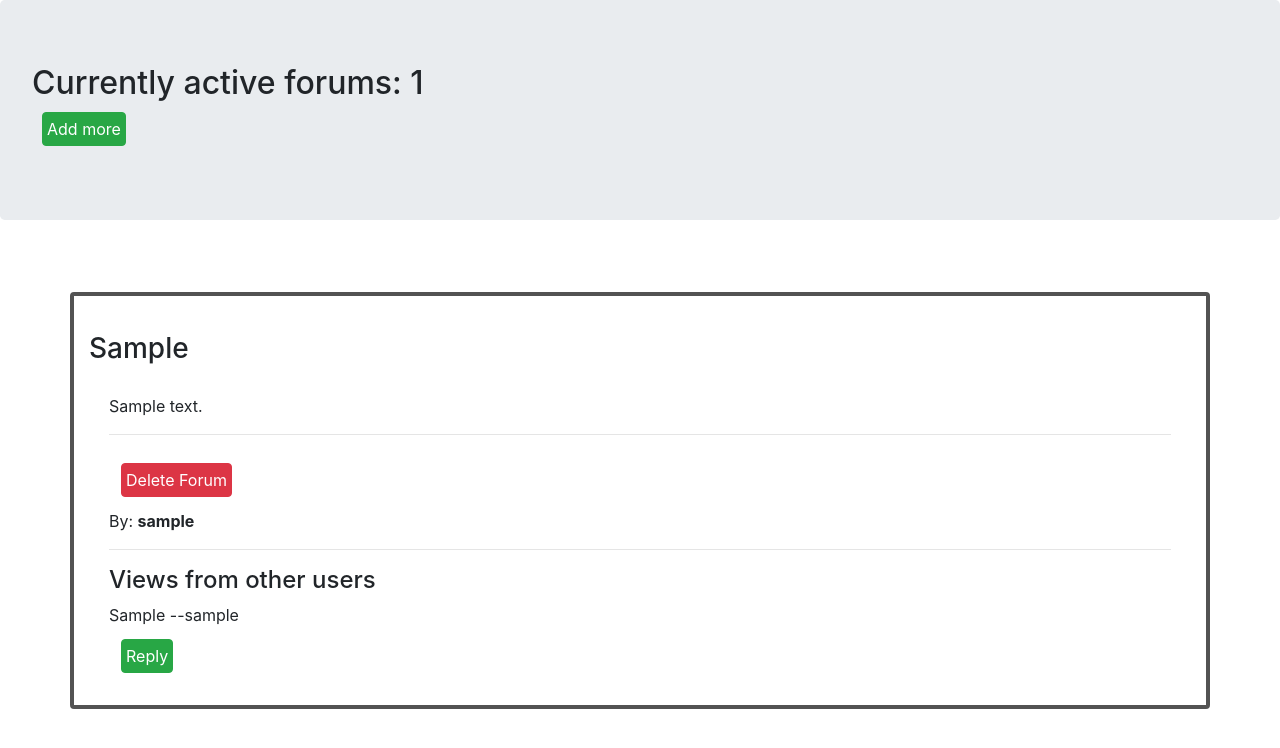
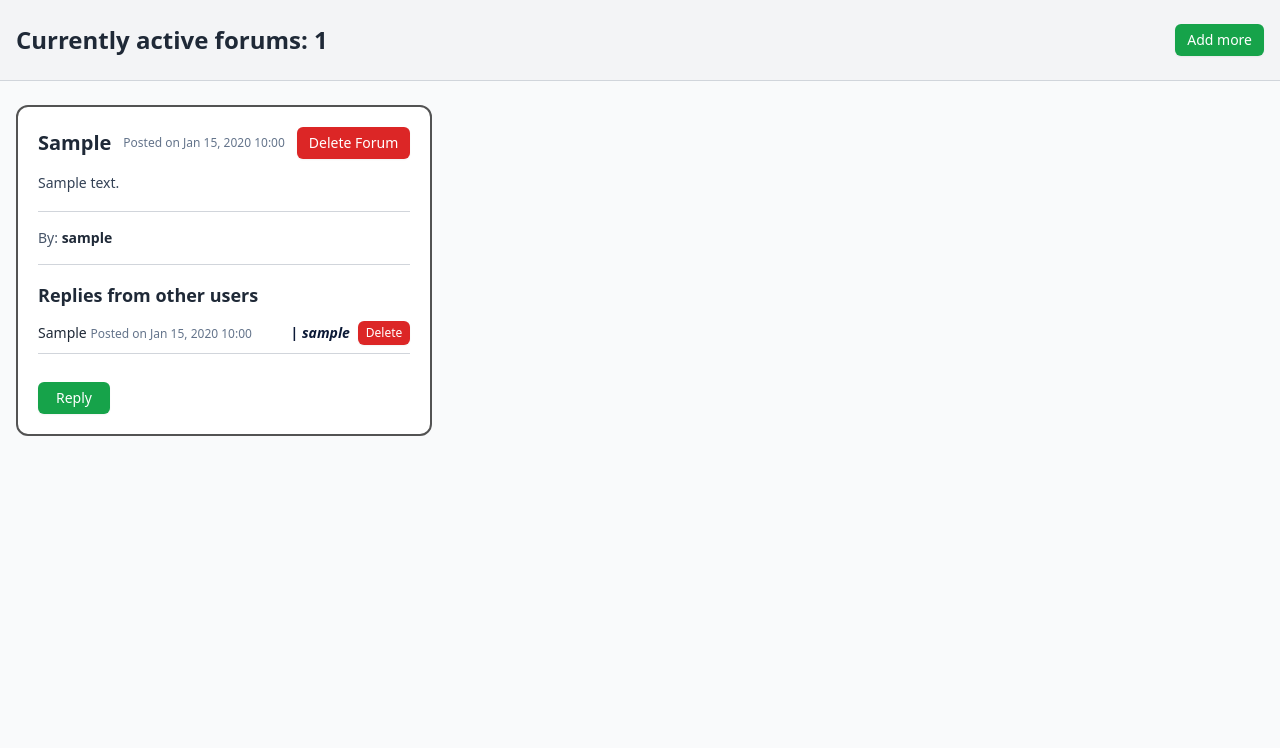
Before and after one commit to pbp-kelompok-b12/WIkilympics, a Django app: page /forums/ in a window 1280 px wide. Shown: the top 748 px of the page. Run offline with Django 5.2, Linux system fonts and the light colour scheme; a user stored in the database is signed in; tables that the repository leaves empty hold one stand-in row (values such as "Sample post"); some libraries are stand-ins or nearby versions.

Commit message:
feat: implement Delete functions on Forums and Discussions

```diff
--- a/main/models.py
+++ b/main/models.py
@@ -16,6 +16,8 @@ class Discussion(models.Model):
     username = models.ForeignKey(User, on_delete=models.RESTRICT, null=True)
     forum = models.ForeignKey(Forum,blank=True,on_delete=models.CASCADE)
     discuss = models.CharField(max_length=1000)
+    date_created=models.DateTimeField(auto_now_add=True,null=True)
+
 
     def __str__(self):
         return str(self.forum)
--- a/main/templates/Home.html
+++ b/main/templates/Home.html
@@ -2,68 +2,114 @@
 <!DOCTYPE html>
 <html lang="en">
 <head>
-    <meta charset="UTF-8">
-    <meta name="viewport" content="width=device-width, initial-scale=1.0">
-    <title>DataFlair discussion forum</title>
-    <link rel="stylesheet" href="https://stackpath.bootstrapcdn.com/bootstrap/4.5.0/css/bootstrap.min.css" integrity="sha384-9aIt2nRpC12Uk9gS9baDl411NQApFmC26EwAOH8WgZl5MYYxFfc+NcPb1dKGj7Sk" crossorigin="anonymous"0>
-    <style>
-        .box{
-            border: 4px solid rgb(83, 83, 83);
-            margin: 0 auto;
-        }
-    </style>
+  <meta charset="UTF-8" />
+  <meta name="viewport" content="width=device-width, initial-scale=1.0"/>
+  <title>Forums</title>
+  <script src="https://cdn.tailwindcss.com"></script>
 </head>
-<body>
-        <h2 class="jumbotron">
+<body class="bg-[#f9fafb] text-[#1f2937]">
+  <section class="w-full bg-[#f3f4f6] border-b border-[#d1d5db]">
+    <div class="container mx-auto px-4 py-6 flex flex-col gap-4 md:flex-row md:items-center md:justify-between">
+      <h2 class="text-2xl font-semibold">
         Currently active forums: {{count}}
-            <form method="POST" action="{% url 'main:addInForum' %}">
+      </h2>
+      <form method="POST" action="{% url 'main:addInForum' %}" class="flex">
         {% csrf_token %}
-            <button class="btn btn-success" style="width:fit-content; padding: 4px; margin:10px;">Add more</button>
+        <button
+          class="w-auto px-3 py-1.5 rounded-md bg-[#16a34a] hover:bg-[#15803d] text-[#ffffff] text-sm font-medium shadow-sm transition"
+          type="submit">
+          Add more
+        </button>
       </form>
-        </h2>
-            <div class="card-columns" style="padding: 10px; margin: 20px;"></div>
+    </div>
+  </section>
+
+  <main class="container mx-auto px-4 py-6">
+    <div class="grid gap-6 sm:grid-cols-2 lg:grid-cols-3">
+      {% for forum in forums %}
+        <article class="bg-[#ffffff] border-2 border-[#535353] rounded-xl mx-auto">
+          <div class="p-5">
+            <div class="flex items-center justify-between gap-3 mb-3">
+                <h3 class="text-xl font-semibold m-0 truncate">{{ forum.topic }}</h3>
+                <span class="text-xs text-[#64748b] whitespace-nowrap">
+                    Posted on {{ forum.date_created|date:"M d, Y H:i" }}
+                </span>
+                {% if forum.name == request.user %}
+                <form method="POST" action="{% url 'main:delete_forum' forum.id %}" class="shrink-0">
+                    {% csrf_token %}
+                    <button
+                    type="submit"
+                    class="px-3 py-1.5 rounded-md bg-[#dc2626] hover:bg-[#b91c1c] text-[#ffffff] text-sm font-medium shadow-sm transition whitespace-nowrap">
+                    Delete Forum
+                    </button>
+                </form>
+                {% endif %}
+            </div>
+
+            <div class="text-sm leading-6 text-[#334155]">
+              <p>{{ forum.description | truncatewords:25 }}</p>
+            </div>
+
+            <hr class="my-4 border-[#d1d5db]">
 
 
-            {%for forum in forums %}
+            <p class="text-sm text-[#475569] mb-2">
+              By: <b class="text-[#1f2937]">{{ forum.name }}</b>
+            </p>
 
-                <div class="card box container">
-                    <br>
-                    <h5 class="card-title">
-                        <h3>{{forum.topic}}</h3>
-                        <div class="card-body container">
-                                <p>{{forum.description | truncatewords:25 }}</p>
-                            </h5>
-                            <hr>
-                            {% if forum.name == request.user %}
-                                <form method="POST" action="{% url 'main:delete_forum' forum.id %}">
+            <hr class="my-4 border-[#d1d5db]">
+
+            <h4 class="text-lg font-semibold mb-2">Replies from other users</h4>
+
+            <div class="text-sm space-y-1 mb-4">
+            {% for thread in discussions %}
+                {% for objs in thread %}
+                {% if objs.forum_id == forum.id %}
+                    <div class="py-1">
+                    <div class="flex items-center justify-between gap-3">
+                        <div class="flex-1">
+                        {{ objs.discuss }}
+                            <span class="text-xs text-[#64748b] whitespace-nowrap">
+                                Posted on {{ objs.date_created|date:"M d, Y H:i" }}
+                            </span>
+                        </div>
+
+                        <div class="flex items-center gap-2 shrink-0">
+                        <b class="italic text-[#0b1936]">| {{ objs.username.username }}</b>
+
+                        {% if  objs.username == request.user %}
+                            <form method="POST" action="{% url 'main:delete_discussion' objs.id %}" class="inline-block">
                             {% csrf_token %}
-                                    <button class="btn btn-danger" style="width:fit-content; padding: 4px; margin:12px;">Delete Forum</button>
+                            <button
+                                type="submit"
+                                class="px-2 py-1 rounded-md bg-[#dc2626] hover:bg-[#b91c1c] text-[#ffffff] text-xs font-medium shadow-sm transition">
+                                Delete
+                            </button>
                             </form>
                         {% endif %}
-                            <p> By: <b>{{forum.name}}</b> </p>
-                            <hr>
-                            <h4>Views from other users</h4>
-                            {%for discuss in discussions%}
-                            {%for objs in discuss%}
-                            {% if objs.forum == forum %}
-                               {{objs.discuss}}     --{{objs.username}}
-                               <br>
+                        </div>
+                    </div>
+
+                    <hr class="my-2 border-[#d1d5db]">
+                    </div>
                 {% endif %}
-                            {%endfor%}
-                            {%endfor%}
+                {% endfor %}
+            {% endfor %}
+            </div>
+
+
             <form method="POST" action="{% url 'main:addInDiscussion' %}">
               {% csrf_token %}
-                            <button class="btn btn-success" style="width:fit-content; padding: 4px; margin:12px;">Reply</button>
+              <button
+                type="submit"
+                class="w-[8%] min-w-[72px] px-3 py-1.5 rounded-md bg-[#16a34a] hover:bg-[#15803d] text-[#ffffff] text-sm font-medium shadow-sm transition">
+                Reply
+              </button>
             </form>
           </div>
+        </article>
+      {% endfor %}
     </div>
-            </div>
-            <br>
-
-            {%endfor%}
-
-    <script src="https://code.jquery.com/jquery-3.5.1.slim.min.js" integrity="sha384-DfXdz2htPH0lsSSs5nCTpuj/zy4C+OGpamoFVy38MVBnE+IbbVYUew+OrCXaRkfj" crossorigin="anonymous"></script>
-    <script src="https://cdn.jsdelivr.net/npm/popper.js@1.16.0/dist/umd/popper.min.js" integrity="sha384-Q6E9RHvbIyZFJoft+2mJbHaEWldlvI9IOYy5n3zV9zzTtmI3UksdQRVvoxMfooAo" crossorigin="anonymous"></script>
-    <script src="https://stackpath.bootstrapcdn.com/bootstrap/4.5.0/js/bootstrap.min.js" integrity="sha384-OgVRvuATP1z7JjHLkuOU7Xw704+h835Lr+6QL9UvYjZE3Ipu6Tp75j7Bh/kR0JKI" crossorigin="anonymous"></script>
+  </main>
 </body>
 </html>
--- a/main/views.py
+++ b/main/views.py
@@ -70,7 +70,7 @@ def show_main(request):
 @require_POST
 @login_required
 def delete_discussion(request, id):
-    discussion = get_object_or_404(Discussion, pk=id, name=request.user)
+    discussion = get_object_or_404(Discussion, pk=id, username=request.user)
     discussion.delete()
     return redirect('main:home')
 
```
Also changed, not shown: main/migrations/0010_discussion_date_created.py (added). Lines whose indentation alone changed are shown as unchanged.
